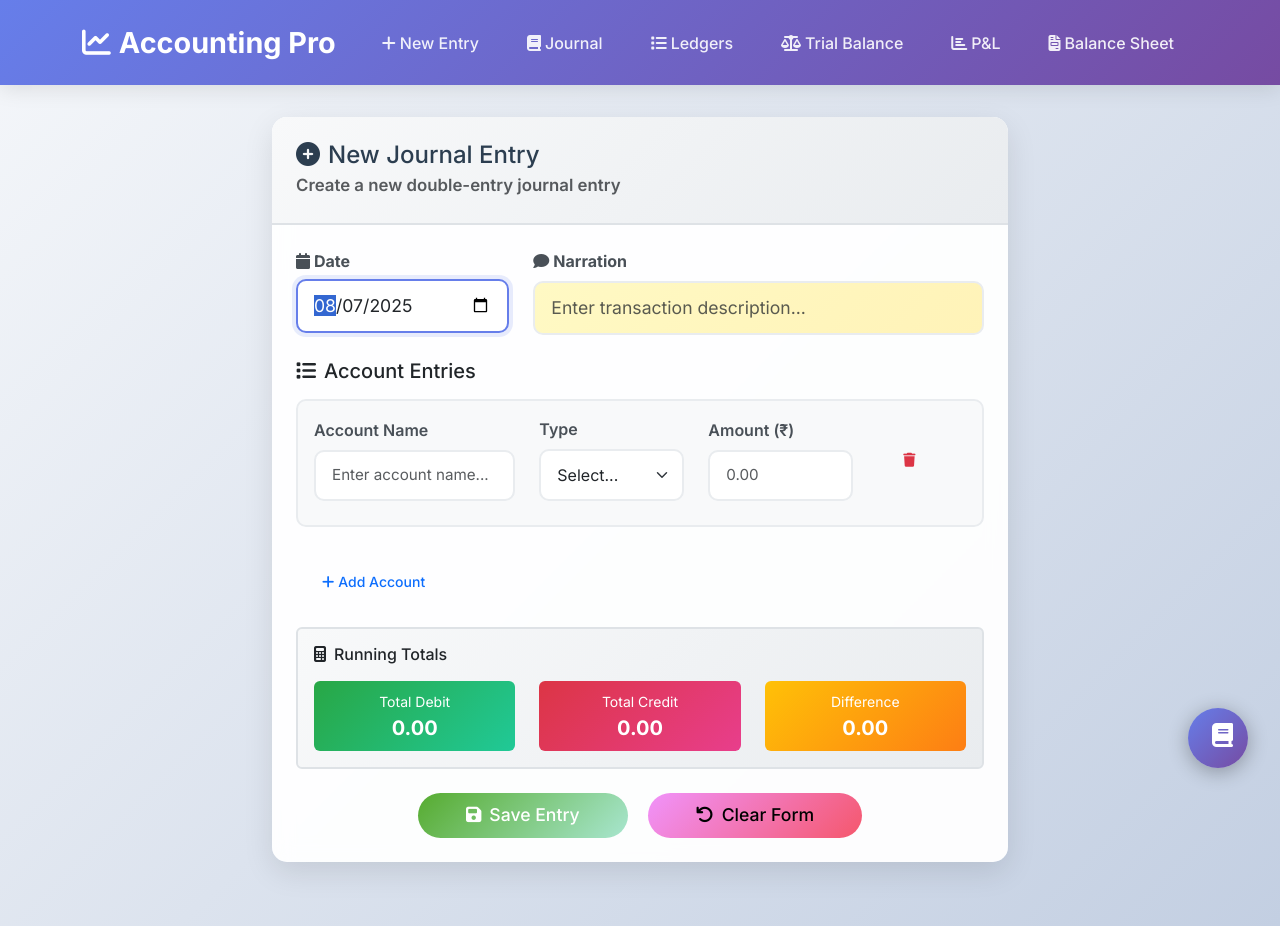
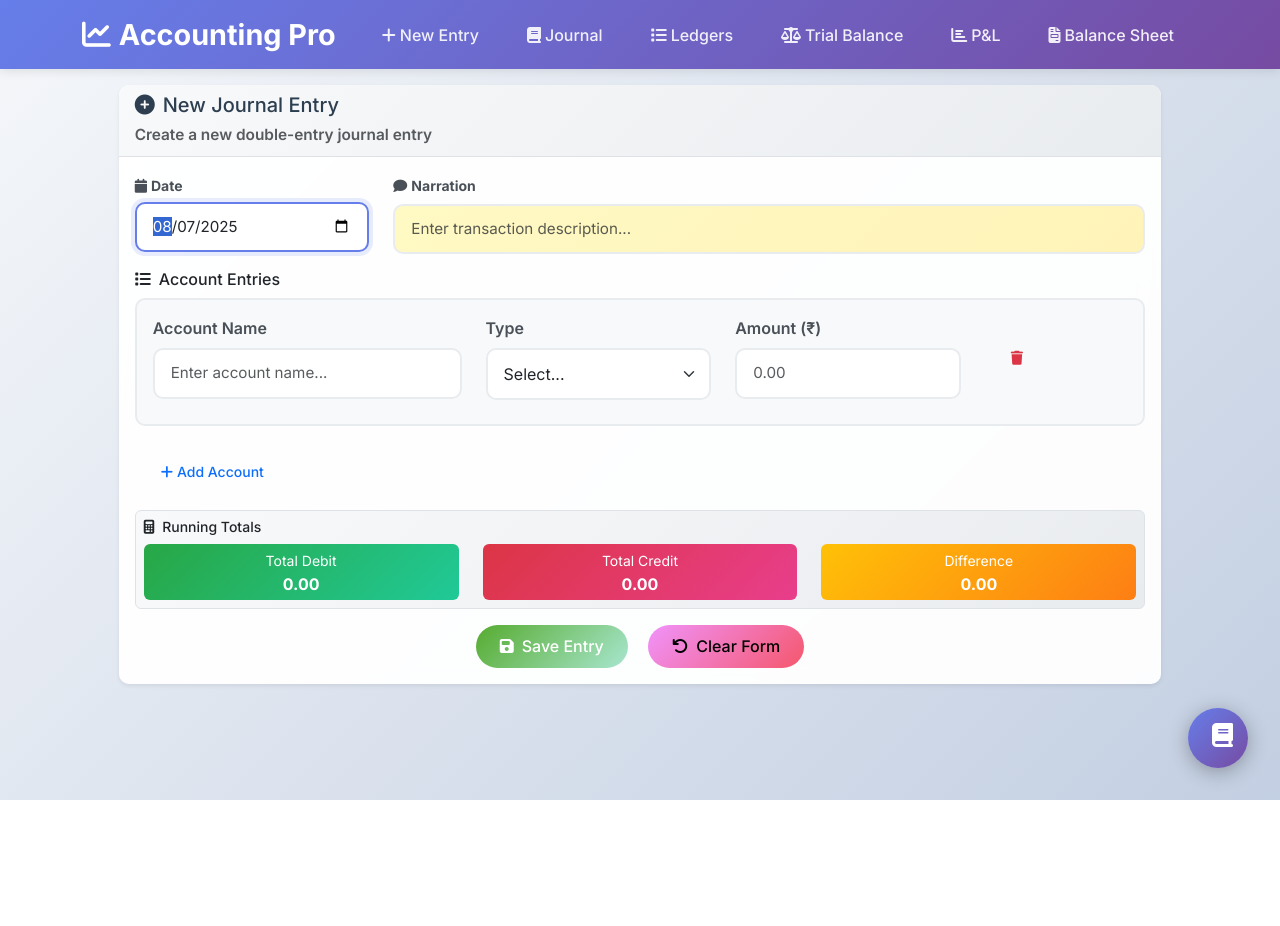
Before and after one commit to Sharmaisbatman/AcctFlow, a Flask app: page / in a window 1280 px wide. After the commit the page ends 800 px from the top, so only its background shows below. Run offline with Flask 3, Linux system fonts and the light colour scheme.

Commit message:
Enhance accounting software with improved date formatting and wider keyword support
Refactors date formatting in templates using a new context processor, expands keywords for profit/loss and balance sheet classifications, and optimizes UI element sizing and spacing.

Replit-Commit-Author: Agent
Replit-Commit-Session-Id: 9490f10d-0dab-42f0-81c7-1dc6c3f1d324
Replit-Commit-Checkpoint-Type: full_checkpoint
Replit-Commit-Screenshot-Url: https://storage.googleapis.com/screenshot-production-us-central1/592dacfa-d1f6-4d18-b2bb-58770d4b6407/9490f10d-0dab-42f0-81c7-1dc6c3f1d324/WRHq5h1

```diff
--- a/app.py
+++ b/app.py
@@ -12,6 +12,13 @@ logging.basicConfig(level=logging.DEBUG)
 
 app = Flask(__name__)
 app.secret_key = os.environ.get("SESSION_SECRET", "accounting_pro_secret_key_2024")
+
+# Context processor to provide common template variables
+@app.context_processor
+def utility_processor():
+    def format_date(format_str='%B %d, %Y'):
+        return datetime.now().strftime(format_str)
+    return dict(format_date=format_date)
 
 # Initialize session data structure
 def init_session():
@@ -129,10 +136,14 @@ def profit_loss():
     # Account classifications for P&L
     expense_keywords = ['expense', 'rent', 'salary', 'salaries', 'electricity', 'telephone', 'insurance',
                        'depreciation', 'interest', 'commission', 'advertising', 'office', 'transport',
-                       'repairs', 'maintenance', 'audit', 'legal', 'bad debts', 'loss']
+                       'repairs', 'maintenance', 'audit', 'legal', 'bad debts', 'loss', 'wages', 'fuel',
+                       'printing', 'stationery', 'postage', 'travel', 'professional', 'consultant',
+                       'training', 'conference', 'subscription', 'license', 'tax', 'penalty', 'fine',
+                       'utilities', 'water', 'gas', 'internet', 'mobile', 'cleaning', 'security']
 
     income_keywords = ['sales', 'revenue', 'income', 'fees earned', 'interest received', 'rent received',
-                      'commission received', 'dividend', 'discount received', 'profit']
+                      'commission received', 'dividend', 'discount received', 'profit', 'service', 'consulting',
+                      'royalty', 'bonus', 'gain', 'refund', 'rebate', 'cashback', 'earned']
 
     # Calculate account balances
     accounts = defaultdict(lambda: {'debit_balance': 0, 'credit_balance': 0})
@@ -179,12 +190,15 @@ def balance_sheet():
     # Account classifications for Balance Sheet
     asset_keywords = ['cash', 'bank', 'accounts receivable', 'inventory', 'stock', 'equipment',
                      'furniture', 'building', 'land', 'machinery', 'vehicle', 'investment',
-                     'prepaid', 'supplies', 'debtors']
+                     'prepaid', 'supplies', 'debtors', 'computer', 'laptop', 'software', 'patent',
+                     'trademark', 'goodwill', 'advance', 'deposit', 'receivable', 'asset']
 
     liability_keywords = ['accounts payable', 'creditors', 'notes payable', 'loan', 'mortgage',
-                         'accrued', 'unearned', 'tax payable', 'interest payable']
+                         'accrued', 'unearned', 'tax payable', 'interest payable', 'payable', 'outstanding',
+                         'due', 'liability', 'overdraft', 'credit card', 'borrowed']
 
-    equity_keywords = ['capital', 'retained earnings', 'drawing', 'equity', 'stock']
+    equity_keywords = ['capital', 'retained earnings', 'drawing', 'equity', 'stock', 'share',
+                      'reserve', 'surplus', 'owner']
 
     # Calculate account balances
     accounts = defaultdict(lambda: {'debit_balance': 0, 'credit_balance': 0})
--- a/templates/balance_sheet.html
+++ b/templates/balance_sheet.html
@@ -26,7 +26,7 @@
                     <div class="text-center mb-4">
                         <h3 class="fw-bold" style="color: #2c3e50;">YOUR BUSINESS NAME</h3>
                         <h4 style="color: #667eea;">BALANCE SHEET</h4>
-                        <p class="text-muted">As at {{ moment().format('MMMM DD, YYYY') }}</p>
+                        <p class="text-muted">As at {{ format_date() }}</p>
                     </div>
 
                     <!-- Balance Sheet -->
--- a/templates/base.html
+++ b/templates/base.html
@@ -22,8 +22,8 @@
 
         .navbar {
             background: linear-gradient(135deg, #667eea 0%, #764ba2 100%);
-            box-shadow: 0 4px 20px rgba(0,0,0,0.1);
-            padding: 1rem 0;
+            box-shadow: 0 2px 10px rgba(0,0,0,0.1);
+            padding: 0.5rem 0;
         }
 
         .navbar-brand {
@@ -49,26 +49,26 @@
         }
 
         .main-content {
-            min-height: calc(100vh - 100px);
-            padding: 2rem 0;
+            min-height: calc(100vh - 80px);
+            padding: 1rem 0;
         }
 
         .card {
             border: none;
-            border-radius: 15px;
-            box-shadow: 0 10px 30px rgba(0,0,0,0.1);
+            border-radius: 10px;
+            box-shadow: 0 5px 15px rgba(0,0,0,0.1);
             background: rgba(255,255,255,0.95);
             backdrop-filter: blur(10px);
-            margin-bottom: 2rem;
+            margin-bottom: 1rem;
         }
 
         .card-header {
             background: linear-gradient(135deg, #f8f9fa 0%, #e9ecef 100%);
-            border-bottom: 2px solid #dee2e6;
-            border-radius: 15px 15px 0 0 !important;
-            padding: 1.5rem;
+            border-bottom: 1px solid #dee2e6;
+            border-radius: 10px 10px 0 0 !important;
+            padding: 1rem;
             font-weight: 600;
-            font-size: 1.2rem;
+            font-size: 1.1rem;
             color: #2c3e50;
         }
 
@@ -129,11 +129,11 @@
             color: white;
             border: none;
             font-weight: 600;
-            padding: 1rem;
+            padding: 0.75rem;
         }
 
         .table tbody td {
-            padding: 1rem;
+            padding: 0.75rem;
             border-color: #f8f9fa;
             vertical-align: middle;
         }
--- a/templates/index.html
+++ b/templates/index.html
@@ -3,31 +3,31 @@
 {% block title %}New Entry - Accounting Pro{% endblock %}
 
 {% block content %}
-<div class="container">
+<div class="container-fluid">
     <div class="row">
-        <div class="col-lg-8 mx-auto">
-            <div class="card">
-                <div class="card-header">
-                    <h4><i class="fas fa-plus-circle me-2"></i>New Journal Entry</h4>
+        <div class="col-lg-10 mx-auto">
+            <div class="card shadow-sm">
+                <div class="card-header py-2">
+                    <h5 class="mb-1"><i class="fas fa-plus-circle me-2"></i>New Journal Entry</h5>
                     <small class="text-muted">Create a new double-entry journal entry</small>
                 </div>
-                <div class="card-body p-4">
+                <div class="card-body p-3">
                     <form method="POST" action="{{ url_for('add_entry') }}" id="entryForm">
                         <!-- Date and Narration -->
-                        <div class="row mb-4">
-                            <div class="col-md-4">
-                                <label for="entry_date" class="form-label fw-bold">
+                        <div class="row mb-3">
+                            <div class="col-md-3">
+                                <label for="entry_date" class="form-label fw-bold small">
                                     <i class="fas fa-calendar me-1"></i>Date
                                 </label>
-                                <input type="date" class="form-control form-control-lg"
+                                <input type="date" class="form-control form-control-sm"
                                        id="entry_date" name="entry_date"
                                        value="{{ today_date }}" required>
                             </div>
-                            <div class="col-md-8">
-                                <label for="narration" class="form-label fw-bold">
+                            <div class="col-md-9">
+                                <label for="narration" class="form-label fw-bold small">
                                     <i class="fas fa-comment me-1"></i>Narration
                                 </label>
-                                <input type="text" class="form-control form-control-lg"
+                                <input type="text" class="form-control form-control-sm"
                                        id="narration" name="narration"
                                        placeholder="Enter transaction description..."
                                        style="background: linear-gradient(135deg, #fff9c4 0%, #fff3b8 100%);"
@@ -36,42 +36,42 @@
                         </div>
 
                         <!-- Accounts Section -->
-                        <div class="mb-4">
-                            <h5 class="section-title mb-3">
+                        <div class="mb-3">
+                            <h6 class="section-title mb-2">
                                 <i class="fas fa-list me-2"></i>Account Entries
-                            </h5>
+                            </h6>
 
                             <div id="accountsContainer">
                                 <!-- Account rows will be added by JavaScript -->
                             </div>
 
-                            <button type="button" class="btn btn-outline-primary btn-sm mt-3" id="addAccountBtn">
+                            <button type="button" class="btn btn-outline-primary btn-sm mt-2" id="addAccountBtn">
                                 <i class="fas fa-plus me-1"></i>Add Account
                             </button>
                         </div>
 
                         <!-- Running Totals -->
-                        <div class="row mb-4">
+                        <div class="row mb-3">
                             <div class="col-md-12">
-                                <div class="p-3 rounded" style="background: linear-gradient(135deg, #f8f9fa 0%, #e9ecef 100%); border: 2px solid #dee2e6;">
-                                    <h6 class="mb-3"><i class="fas fa-calculator me-2"></i>Running Totals</h6>
+                                <div class="p-2 rounded" style="background: linear-gradient(135deg, #f8f9fa 0%, #e9ecef 100%); border: 1px solid #dee2e6;">
+                                    <h6 class="mb-2 small"><i class="fas fa-calculator me-2"></i>Running Totals</h6>
                                     <div class="row text-center">
                                         <div class="col-md-4">
-                                            <div class="p-2 rounded text-white" style="background: linear-gradient(135deg, #28a745 0%, #20c997 100%);">
+                                            <div class="p-1 rounded text-white" style="background: linear-gradient(135deg, #28a745 0%, #20c997 100%);">
                                                 <small>Total Debit</small>
-                                                <div class="fs-5 fw-bold" id="totalDebit">₹0.00</div>
+                                                <div class="fw-bold" id="totalDebit">₹0.00</div>
                                             </div>
                                         </div>
                                         <div class="col-md-4">
-                                            <div class="p-2 rounded text-white" style="background: linear-gradient(135deg, #dc3545 0%, #e83e8c 100%);">
+                                            <div class="p-1 rounded text-white" style="background: linear-gradient(135deg, #dc3545 0%, #e83e8c 100%);">
                                                 <small>Total Credit</small>
-                                                <div class="fs-5 fw-bold" id="totalCredit">₹0.00</div>
+                                                <div class="fw-bold" id="totalCredit">₹0.00</div>
                                             </div>
                                         </div>
                                         <div class="col-md-4">
-                                            <div class="p-2 rounded text-white" id="differenceBox" style="background: linear-gradient(135deg, #ffc107 0%, #fd7e14 100%);">
+                                            <div class="p-1 rounded text-white" id="differenceBox" style="background: linear-gradient(135deg, #ffc107 0%, #fd7e14 100%);">
                                                 <small>Difference</small>
-                                                <div class="fs-5 fw-bold" id="totalDifference">₹0.00</div>
+                                                <div class="fw-bold" id="totalDifference">₹0.00</div>
                                             </div>
                                         </div>
                                     </div>
@@ -81,10 +81,10 @@
 
                         <!-- Submit Buttons -->
                         <div class="text-center">
-                            <button type="submit" class="btn btn-success btn-lg px-5 me-3">
+                            <button type="submit" class="btn btn-success px-4 me-3">
                                 <i class="fas fa-save me-2"></i>Save Entry
                             </button>
-                            <button type="button" class="btn btn-warning btn-lg px-5" id="clearFormBtn">
+                            <button type="button" class="btn btn-warning px-4" id="clearFormBtn">
                                 <i class="fas fa-undo me-2"></i>Clear Form
                             </button>
                         </div>
@@ -107,12 +107,56 @@
 <script>
 // Account suggestions
 const commonAccounts = [
-    'Cash', 'Bank', 'Capital', 'Sales', 'Purchases', 'Rent Expense', 'Salary Expense',
-    'Electricity Expense', 'Office Expenses', 'Furniture', 'Building', 'Land',
-    'Accounts Receivable', 'Accounts Payable', 'Stock', 'Interest Expense',
-    'Commission Income', 'Discount Allowed', 'Discount Received', 'Fees Earned',
-    'Advertisement Expense', 'Insurance Expense', 'Telephone Expense', 'Transport Expense',
-    'Depreciation Expense', 'Bad Debts', 'Provision for Bad Debts', 'Reserve Fund'
+    // Assets
+    'Cash', 'Petty Cash', 'Bank', 'SBI Bank', 'HDFC Bank', 'ICICI Bank', 'Axis Bank',
+    'Accounts Receivable', 'Sundry Debtors', 'Trade Receivables', 'Notes Receivable',
+    'Stock', 'Inventory', 'Raw Materials', 'Finished Goods', 'Work in Progress',
+    'Furniture & Fixtures', 'Office Equipment', 'Computer', 'Laptop', 'Machinery',
+    'Building', 'Land', 'Vehicle', 'Motor Car', 'Truck', 'Bike',
+    'Investment', 'Fixed Deposit', 'Mutual Fund', 'Shares', 'Bonds',
+    'Prepaid Rent', 'Prepaid Insurance', 'Security Deposit', 'Advance to Supplier',
+    'Goodwill', 'Patent', 'Trademark', 'Software', 'Licenses',
+
+    // Liabilities
+    'Accounts Payable', 'Sundry Creditors', 'Trade Payables', 'Notes Payable',
+    'Bank Loan', 'Personal Loan', 'Home Loan', 'Car Loan', 'Working Capital Loan',
+    'Credit Card Outstanding', 'Overdraft', 'Line of Credit',
+    'Accrued Expenses', 'Outstanding Expenses', 'Salary Payable', 'Interest Payable',
+    'Tax Payable', 'GST Payable', 'TDS Payable', 'Professional Tax Payable',
+    'Unearned Revenue', 'Advance from Customer', 'Security from Customer',
+
+    // Equity
+    'Capital', 'Owner\'s Capital', 'Share Capital', 'Retained Earnings',
+    'Drawing', 'Owner\'s Drawing', 'Reserve Fund', 'General Reserve',
+    'Revaluation Reserve', 'Capital Reserve', 'Surplus',
+
+    // Revenue/Income
+    'Sales', 'Sales Revenue', 'Service Revenue', 'Consulting Income',
+    'Commission Received', 'Interest Received', 'Rent Received', 'Dividend Received',
+    'Discount Received', 'Fees Earned', 'Professional Fees', 'Royalty Income',
+    'Other Income', 'Miscellaneous Income', 'Gain on Sale of Asset',
+
+    // Expenses
+    'Purchases', 'Purchase Returns', 'Cost of Goods Sold', 'Opening Stock', 'Closing Stock',
+    'Salary Expense', 'Wages', 'Bonus', 'DA', 'HRA', 'Overtime', 'Staff Welfare',
+    'Rent Expense', 'Office Rent', 'Godown Rent', 'Factory Rent',
+    'Electricity Expense', 'Water Charges', 'Gas Charges', 'Internet Expense',
+    'Telephone Expense', 'Mobile Charges', 'Postage & Courier',
+    'Office Expenses', 'Office Supplies', 'Stationery', 'Printing',
+    'Advertisement Expense', 'Marketing Expense', 'Promotion Expense',
+    'Travel Expense', 'Conveyance', 'Hotel Expense', 'Fuel Expense',
+    'Transport Expense', 'Freight', 'Loading & Unloading', 'Cartage',
+    'Insurance Expense', 'Vehicle Insurance', 'Fire Insurance', 'Medical Insurance',
+    'Professional Fees', 'Audit Fees', 'Legal Fees', 'Consultant Fees',
+    'Bank Charges', 'Interest Expense', 'Loan Interest', 'Bank Interest',
+    'Repairs & Maintenance', 'Computer Maintenance', 'Vehicle Repairs',
+    'Depreciation Expense', 'Depreciation on Building', 'Depreciation on Furniture',
+    'Bad Debts', 'Provision for Bad Debts', 'Doubtful Debts',
+    'Entertainment Expense', 'Refreshment', 'Business Lunch',
+    'Training Expense', 'Conference Expense', 'Subscription',
+    'License Fees', 'Registration Fees', 'Penalty', 'Fine',
+    'Security Charges', 'Cleaning Charges', 'Housekeeping',
+    'Miscellaneous Expense', 'General Expense', 'Other Expense'
 ];
 
 let accountCounter = 0;
@@ -139,17 +183,17 @@ function addAccountRow() {
 
     const container = document.getElementById('accountsContainer');
     const accountRow = document.createElement('div');
-    accountRow.className = 'account-row p-3 mb-3 rounded';
+    accountRow.className = 'account-row p-2 mb-2 rounded';
     accountRow.style.background = 'linear-gradient(135deg, #f8f9fa 0%, #ffffff 100%)';
-    accountRow.style.border = '2px solid #e9ecef';
+    accountRow.style.border = '1px solid #e9ecef';
     accountRow.style.transition = 'all 0.3s ease';
     accountRow.dataset.accountId = accountCounter;
 
     accountRow.innerHTML = `
         <div class="row align-items-center">
-            <div class="col-md-4 mb-2">
-                <label class="form-label fw-bold">Account Name</label>
-                <input type="text" class="form-control account-name-input"
+            <div class="col-md-5 mb-2">
+                <label class="form-label fw-bold small">Account Name</label>
+                <input type="text" class="form-control form-control-sm account-name-input"
                        name="account_name"
                        placeholder="Enter account name..."
                        list="accountSuggestions${accountCounter}" required>
@@ -157,17 +201,17 @@ function addAccountRow() {
                     ${commonAccounts.map(account => `<option value="${account}">`).join('')}
                 </datalist>
             </div>
-            <div class="col-md-3 mb-2">
-                <label class="form-label fw-bold">Type</label>
-                <select class="form-select account-type-select" name="account_type" required>
-                    <option value="">Select Type...</option>
+            <div class="col-md-2 mb-2">
+                <label class="form-label fw-bold small">Type</label>
+                <select class="form-select form-select-sm account-type-select" name="account_type" required>
+                    <option value="">Type...</option>
                     <option value="debit">Debit</option>
                     <option value="credit">Credit</option>
                 </select>
             </div>
             <div class="col-md-4 mb-2">
-                <label class="form-label fw-bold">Amount (₹)</label>
-                <input type="number" class="form-control amount-input"
+                <label class="form-label fw-bold small">Amount (₹)</label>
+                <input type="number" class="form-control form-control-sm amount-input"
                        name="account_amount"
                        placeholder="0.00"
                        step="0.01" min="0" required>
--- a/templates/profit_loss.html
+++ b/templates/profit_loss.html
@@ -26,7 +26,7 @@
                     <div class="text-center mb-4">
                         <h3 class="fw-bold" style="color: #2c3e50;">Your Business Name</h3>
                         <h4 style="color: #667eea;">Profit and Loss Account</h4>
-                        <p class="text-muted">For the Year Ended {{ moment().format('MMMM DD, YYYY') }}</p>
+                        <p class="text-muted">For the Year Ended {{ format_date() }}</p>
                     </div>
 
                     <!-- P&L Statement -->
--- a/templates/trial_balance.html
+++ b/templates/trial_balance.html
@@ -27,7 +27,7 @@
                         <div class="text-center mb-4">
                             <h3 class="fw-bold" style="color: #2c3e50;">Your Business Name</h3>
                             <h4 style="color: #667eea;">Trial Balance</h4>
-                            <p class="text-muted">as on {{ moment().format('MMMM DD, YYYY') }}</p>
+                            <p class="text-muted">as on {{ format_date() }}</p>
                         </div>
 
                         <!-- Trial Balance Table -->
```
